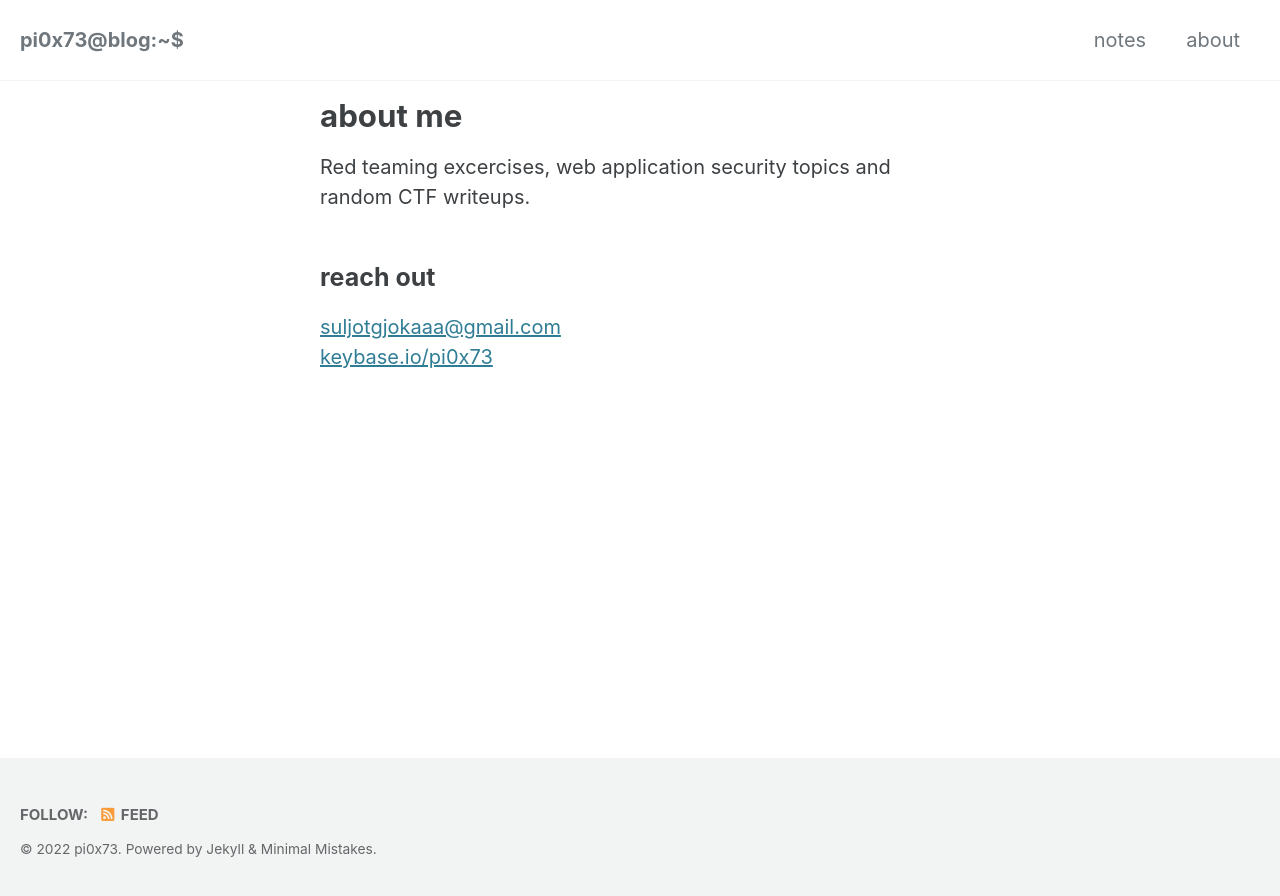
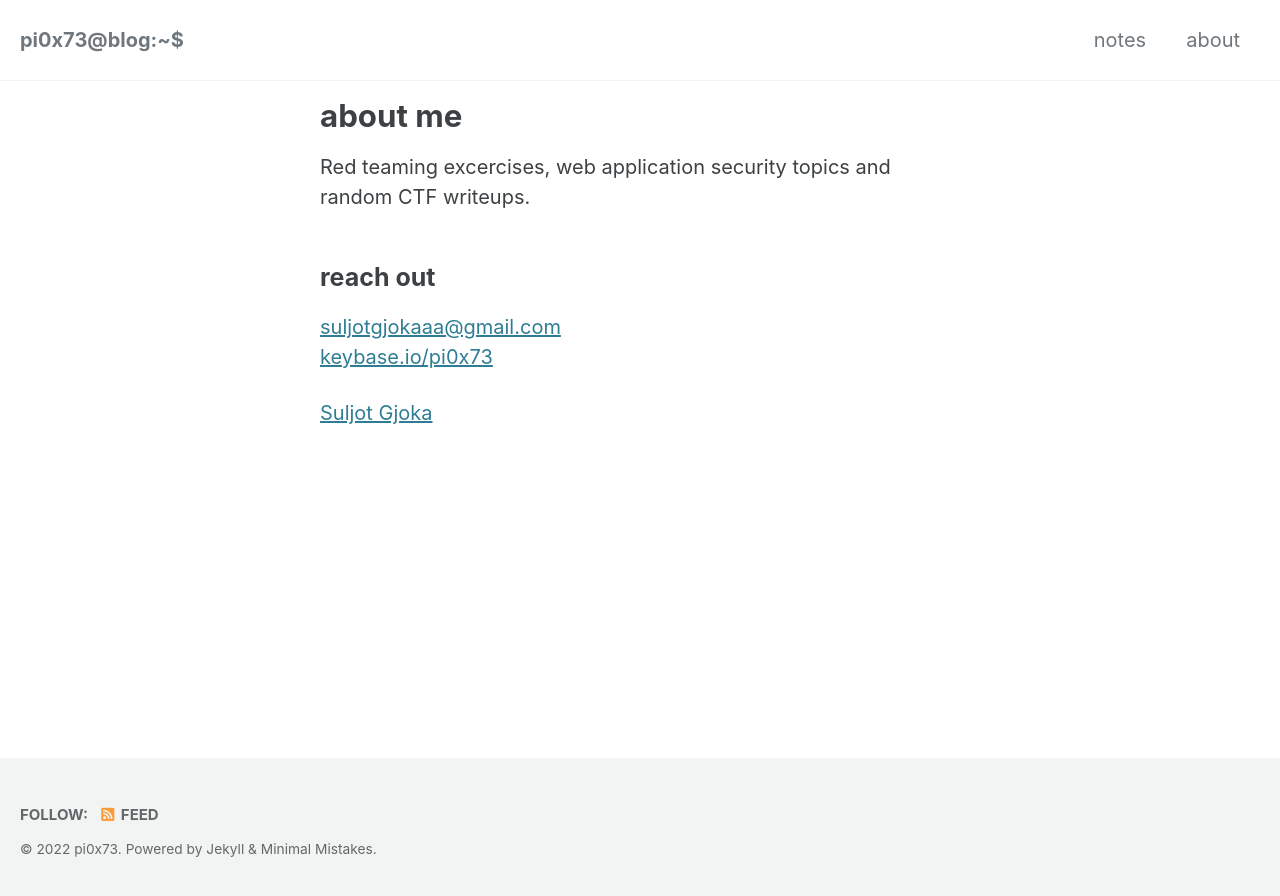
Before and after one commit to suldod/suldod.github.io.bak, a Jekyll site: the page built from _pages/about.md, in a window 1280 px wide. Shown: the top 896 px of the page. Built offline with Jekyll 4.4.1, drawn with Linux system fonts in a browser that asks for light colours; cached includes are drawn as plain includes; comment, search, counter and statistics services are not loaded.

Commit message:
Update about.md

```diff
--- a/_pages/about.md
+++ b/_pages/about.md
@@ -12,3 +12,5 @@ Red teaming excercises, web application security topics and random CTF writeups.
 [keybase.io/pi0x73](https://keybase.io/pi0x73)
 
 <script src="https://platform.linkedin.com/badges/js/profile.js" async defer type="text/javascript"></script>
+
+<div class="badge-base LI-profile-badge" data-locale="en_US" data-size="large" data-theme="light" data-type="HORIZONTAL" data-vanity="suljotgjoka" data-version="v1"><a class="badge-base__link LI-simple-link" href="https://al.linkedin.com/in/suljotgjoka?trk=profile-badge">Suljot Gjoka</a></div>
```
